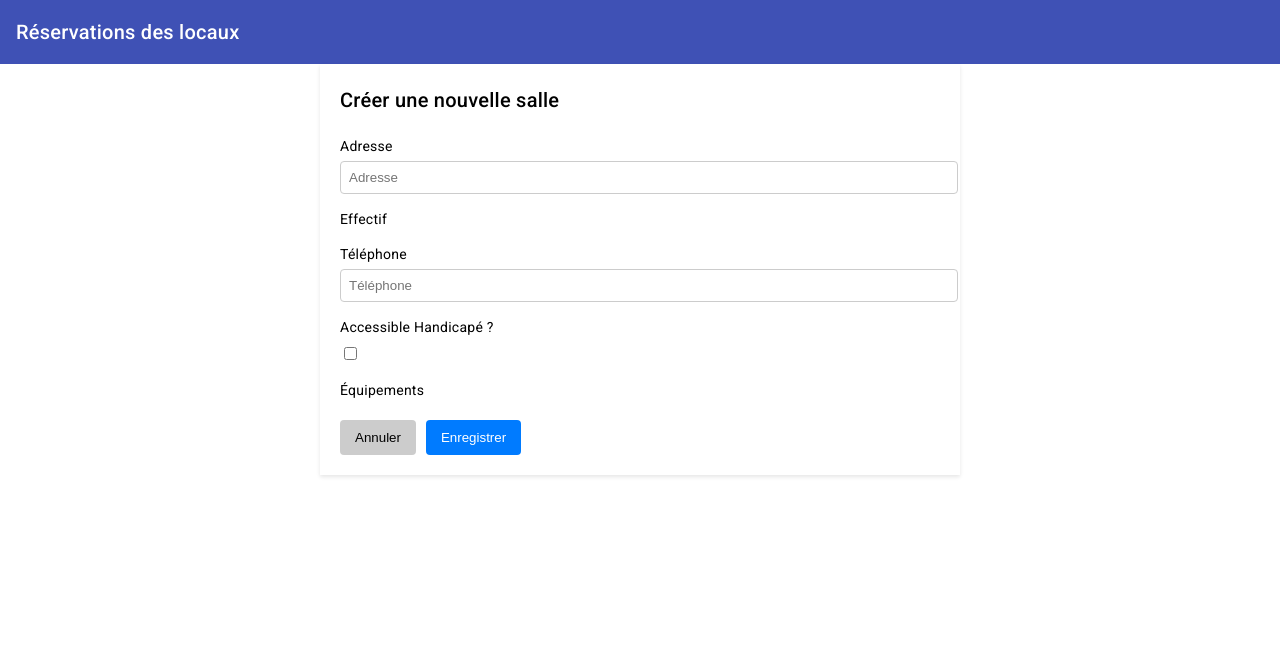
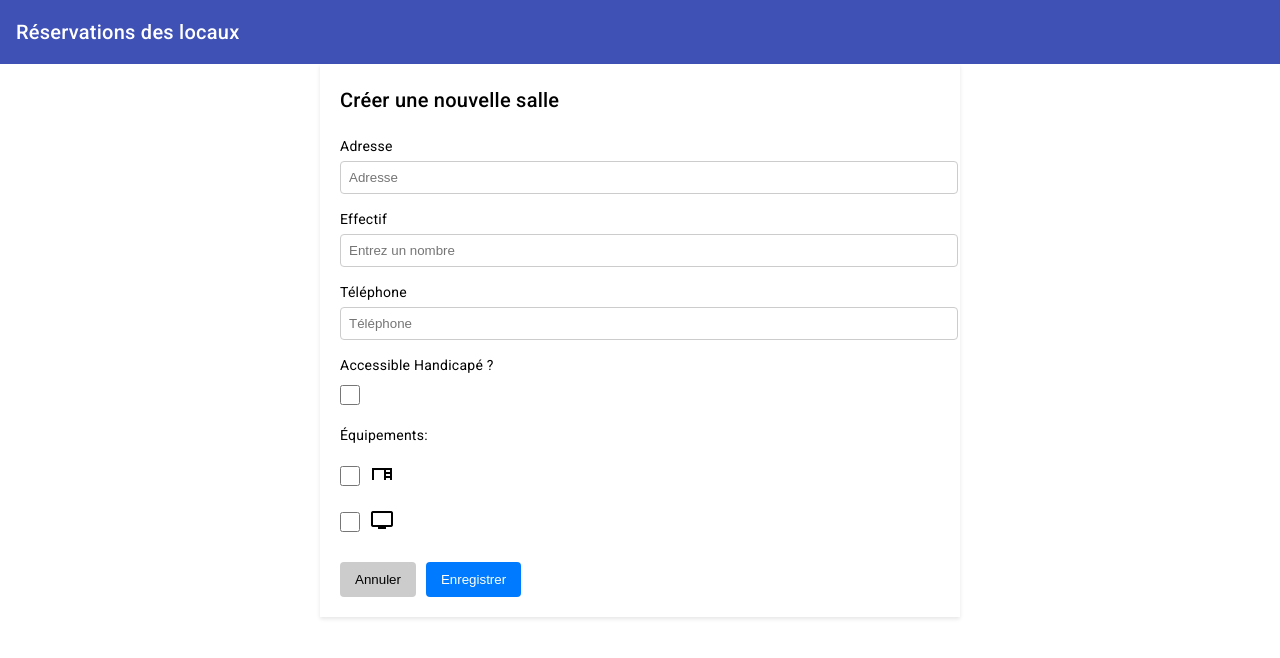
Before and after one commit to Erhuero/codelabs_angular, an Angular app: page /admin/room/create in a window 1280 px wide. Shown: the top 658 px of the page. Built offline with nearby package versions, Linux system fonts and the light colour scheme.

Commit message:
Creation de salle

```diff
--- a/src/app/app.config.ts
+++ b/src/app/app.config.ts
@@ -4,7 +4,6 @@ import { routes } from './app.routes';
 import { provideClientHydration } from '@angular/platform-browser';
 import { provideAnimations } from '@angular/platform-browser/animations';
 import { provideHttpClient, withFetch, withInterceptors } from '@angular/common/http';
-import { authInterceptor } from '../auth.interceptor';
 
 export const appConfig: ApplicationConfig = {
   providers: [
@@ -12,9 +11,7 @@ export const appConfig: ApplicationConfig = {
     provideClientHydration(),
     provideAnimations(),
     provideHttpClient(
-      withFetch(),
-      //withInterceptors([authInterceptor]),
-
+      withFetch()
     )
   ]
 };
--- a/src/app/creation-room/creation-room.component.scss
+++ b/src/app/creation-room/creation-room.component.scss
@@ -19,7 +19,7 @@
 
     input[type="text"],
     input[type="number"],
-    input[type="tel"] {
+    input[type="telephone"] {
       width: 100%;
       padding: 8px;
       border: 1px solid #ccc;
@@ -52,3 +52,42 @@
       color: white;
     }
   }
+
+  .equipment-checkbox {
+    display: flex;
+    align-items: center; /* Alignement vertical des éléments */
+    gap: 10px; /* Espace entre la case à cocher et l'icône */
+  }
+
+  mat-icon {
+    padding: 0;
+    font-size: 24px; /* taille souhaitée pour les icônes */
+  }
+
+  /* Style pour la case à cocher */
+  input[type="checkbox"] {
+    margin: 0;
+    width: 20px;
+    height: 20px;
+  }
+
+  .equipment-checkbox mat-icon {
+    margin-top: 12px;
+
+  }
+
+  .checkbox-label-container {
+    display: flex;
+    align-items: center; /* Alignement vertical des éléments */
+    gap: 8px; /* Espace entre le libellé et la case à cocher */
+  }
+
+  /* Style pour le libellé à côté de la case à cocher */
+  .checkbox-label-container label {
+    margin-bottom: 0; /* Enlever la marge inférieure pour aligner avec la case à cocher */
+    margin-top: 5px;
+  }
+
+  .checkbox-label-container input[type="checkbox"] {
+    order: -1; /* Place la case à cocher avant le libellé dans l'ordre d'affichage */
+  }
--- a/src/app/creation-room/creation-room.component.ts
+++ b/src/app/creation-room/creation-room.component.ts
@@ -1,48 +1,59 @@
 import { Component } from '@angular/core';
-import { Routes, RouterModule } from '@angular/router';
+import { Routes, RouterModule, Router } from '@angular/router';
 import { CommonModule } from '@angular/common';
 import { NgModule } from '@angular/core';
-import { getEquipmentIcon, getAccessibilityIcon, Equipments } from '../../room';
+import { getEquipmentIcon, getAccessibilityIcon, Equipments, Room } from '../../room';
 import { MatTableModule } from '@angular/material/table';
 import { MatIconModule } from '@angular/material/icon';
 import { FormsModule } from '@angular/forms';
+import { RoomService } from '../../room.service';
+
+export interface EquipmentWithState {
+  type: Equipments;
+  selected: boolean;
+}
+
 @Component({
   selector: 'app-creation-room',
   standalone: true,
-  imports: [CommonModule, MatTableModule, MatIconModule],
+  imports: [CommonModule, MatTableModule, MatIconModule, FormsModule],
   template: `
     <div class="creation-room-container">
       <h2>Créer une nouvelle salle</h2>
-      <form>
+      <form (ngSubmit)="onSubmit()">
         <div class="form-field">
           <label for="address">Adresse</label>
-          <input id="address" type="text" placeholder="Adresse" />
+          <input id="address" type="text" placeholder="Adresse" [(ngModel)]="room.address" [ngModelOptions]="{standalone: true}"/>
         </div>
 
         <div class="form-field">
           <label for="capacity">Effectif</label>
-
+          <input id="capacity" type="number" placeholder="Entrez un nombre" [(ngModel)]="room.capacity" [ngModelOptions]="{standalone: true}"/>
         </div>
 
         <div class="form-field">
-          <label for="phone">Téléphone</label>
-          <input id="phone" type="tel" placeholder="Téléphone" />
+          <label for="telephone">Téléphone</label>
+          <input id="telephone" type="telephone" placeholder="Téléphone" [(ngModel)]="room.telephone" [ngModelOptions]="{standalone: true}"/>
         </div>
 
         <div class="form-field">
           <label for="accessibility">Accessible Handicapé ?</label>
-          <input id="accessibility" type="checkbox" />
+          <input id="accessibility" type="checkbox" [(ngModel)]="room.accessibility" [ngModelOptions]="{standalone: true}"/>
         </div>
 
-        <div class="form-field">
-          <label>Équipements</label>
-            <div *ngFor="let equipment of equipements">
+        <div class="form-field equipment-checkboxes">
+          <label>Équipements:</label>
+          <div *ngFor="let equipment of equipements; let i = index" class="equipment-checkbox">
+          <input type="checkbox" [id]="'equipment' + i" [(ngModel)]="equipment.selected" [name]="'equipment' + i" [ngModelOptions]="{standalone: true}">
 
-            </div>
+            <label [for]="'equipment' + i">
+              <mat-icon>{{ getIcon(equipment.type) }}</mat-icon>
+            </label>
+          </div>
         </div>
 
         <div class="form-actions">
-          <button type="button" class="cancel-button">Annuler</button>
+        <button type="button" class="cancel-button" (click)="onCancel()">Annuler</button>
           <button type="submit" class="submit-button">Enregistrer</button>
         </div>
       </form>
@@ -50,10 +61,59 @@ import { FormsModule } from '@angular/forms';
   `,
   styleUrls: ['./creation-room.component.scss']
 })
+
 export class CreationRoomComponent {
-  equipements = [Equipments.TABLE, Equipments.VISIO]; // Exemple d'équipements disponibles
-  accessibility = true; // Exemple d'état d'accessibilité
 
-  getEquipmentIcon = getEquipmentIcon;
-  getAccessibilityIcon = getAccessibilityIcon;
+  room: Omit<Room, 'id'> = { // 'Omit' exclut 'id' de l'interface 'Room'
+    address: '',
+    capacity: '',
+    telephone: '',
+    accessibility: false,
+    equipments: [],
+  };
+
+    equipements: EquipmentWithState[] = [
+      { type: Equipments.TABLE, selected: false },
+      { type: Equipments.VISIO, selected: false }
+    ];
+    accessibility = true;
+
+    constructor(
+      private roomService: RoomService,
+      private router: Router) {}
+
+
+    onSubmit() {
+      this.room.equipments = this.equipements
+      .filter(equipment => equipment.selected)
+      .map(equipment => Equipments[equipment.type]);
+
+      // Appel à RoomService pour enregistrer la salle
+      this.roomService.addRoom(this.room as Room).subscribe({
+        next: (room) => {
+          const userConfirmed = window.confirm('Envoi réussi ! Cliquez sur OK pour revenir a la liste des salles');
+          if(userConfirmed){
+            this.router.navigate(['/admin/room']);
+          }
+        },
+        error: (error) => {
+          window.alert('Echec de l\'envoi :' + error);
+        }
+      });
+    }
+
+    onCancel() {
+      const userConfirmed = window.confirm('Êtes-vous sûr de vouloir annuler ?');
+      if (userConfirmed) {
+        this.router.navigate(['/admin/room']);
+      }
+    }
+
+    getEquipmentIcon = getEquipmentIcon;
+    getAccessibilityIcon = getAccessibilityIcon;
+
+    getIcon(equipment: Equipments): string {
+      // Utilisez la fonction existante getEquipmentIcon avec la conversion nécessaire
+      return getEquipmentIcon(Equipments[equipment]);
+    }
 }
--- a/src/app/login/login.component.ts
+++ b/src/app/login/login.component.ts
@@ -1,4 +1,4 @@
-import { Component, Inject, Injectable } from '@angular/core';
+import { Component } from '@angular/core';
 import { CommonModule } from '@angular/common';
 import { LoginService } from '../../login.service';
 import { FormsModule } from '@angular/forms';
--- a/src/app/room-list/room-list.component.ts
+++ b/src/app/room-list/room-list.component.ts
@@ -54,7 +54,7 @@ import { RouterModule } from '@angular/router';
       </ng-container>
 
       <ng-container matColumnDef="actions">
-      <th mat-header-cell *matHeaderCellDef > Actions </th>
+      <th mat-header-cell *matHeaderCellDef> Actions </th>
         <td mat-cell *matCellDef="let room" class="action-cell">
             <button mat-icon-button (click)="editRoom(room)" style="margin-right: 8px;">
               <mat-icon>edit</mat-icon>
--- a/src/login.service.ts
+++ b/src/login.service.ts
@@ -2,26 +2,31 @@
 import { HttpClient } from '@angular/common/http';
 import { Injectable } from '@angular/core';
 import { Observable, map } from 'rxjs';
-
+// Interface définissant la structure des données de réponse attendues après la connexion
 interface LoginData {
     token: string;
 }
 
+// Le service Injectable pour gérer les opérations de connexion
 @Injectable({
-    providedIn: 'root'
+    providedIn: 'root' // Indique que ce service est disponible dans toute l'application
 })
 export class LoginService {
-    private apiUrl = '/api/auth/login';
+    private apiUrl = '/api/auth/login'; // URL de l'API d'authentification
 
-    token = '';
-//perte de mémoire, utiliser le localStorage
+    token = ''; // Variable pour stocker le token JWT
+
+    // Constructeur avec injection du service HttpClient pour effectuer des requêtes HTTP
     constructor(private http: HttpClient) { }
 
+    // Méthode pour se connecter avec email et mot de passe
     login(email: string, password: string): Observable<LoginData> {
+        // Envoi de la requête POST à l'API d'authentification
         return this.http.post<LoginData>(this.apiUrl, { email, password }).pipe(map(
             (data) => {
-                this.token = data.token;
-                return data;
+                this.token = data.token; // Stockage du token JWT dans la variable
+                // Utiliser localStorage.setItem('token', data.token); pour le stocker de manière persistante
+                return data; // Retourne les données de réponse
             })
         );
     }
--- a/src/room.service.ts
+++ b/src/room.service.ts
@@ -1,9 +1,8 @@
 // room.service.ts
 import { Inject, Injectable } from '@angular/core';
-import { Observable, catchError, map, shareReplay, throwError } from 'rxjs';
+import { Observable, catchError, map, throwError } from 'rxjs';
 import { Room } from './room';
 import { HttpClient, HttpErrorResponse, HttpHeaders } from '@angular/common/http';
-import { DOCUMENT } from '@angular/common';
 import { LoginService } from './login.service';
 
 @Injectable({
@@ -44,11 +43,14 @@ export class RoomService {
     return this.http.get<Room[]>(this.apiUrl, { headers });
   }
 
+  // Ajoute une nouvelle salle
+  addRoom(room: Room): Observable<Room> {
+    const token = this.loginService.token;
+    const headers = new HttpHeaders({
+      Authorization: `Bearer ${token}`
+    });
 
-  // Ajoute une nouvelle salle
-
-  addRoom(room: Room): Observable<Room> {
-    return this.http.post<Room>(this.apiUrl, room).pipe(catchError(this.handleError));
+    return this.http.post<Room>(this.apiUrl, room, { headers }).pipe(catchError(this.handleError));
   }
 
   updateRoom(updatedRoom: Room): Observable<Room> {
--- a/src/room.ts
+++ b/src/room.ts
@@ -13,7 +13,7 @@ export interface Room {
     capacity: string,
     telephone: string,
     accessibility: boolean,
-    equipments: Equipments[],
+    equipments: string[],
     address: string
 }
 
```
Also changed, not shown: 1 other file (tests, documents, lock files or other folders).
